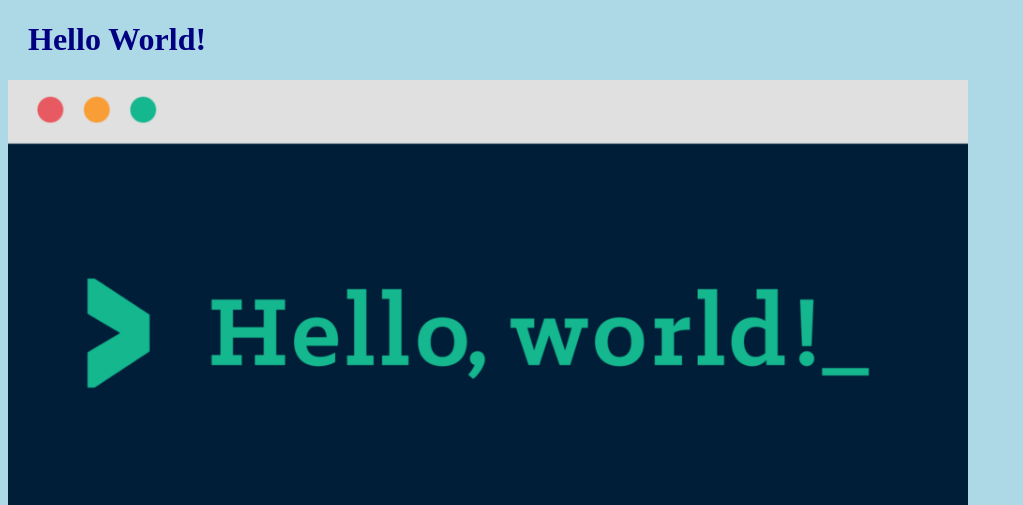
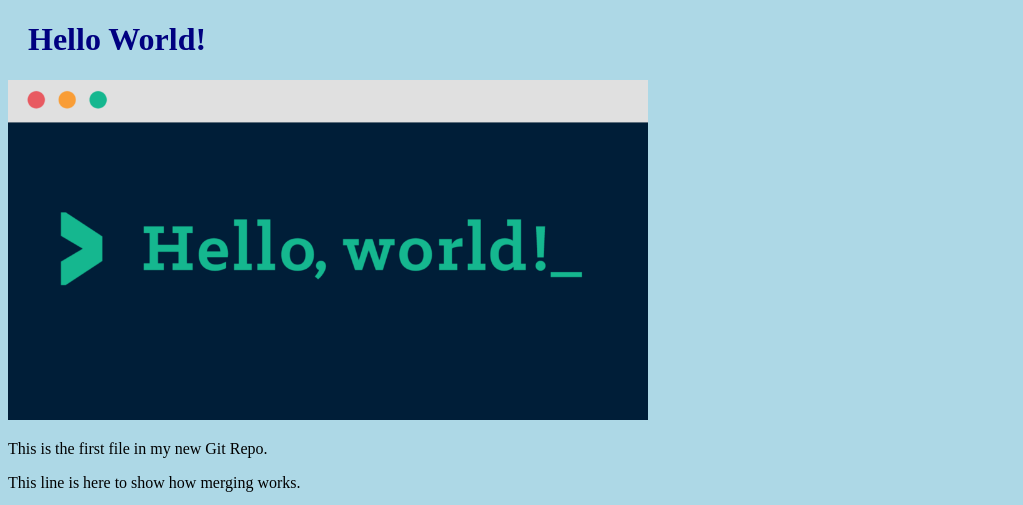
Before and after one commit to Navninja7/navninja.github.io, a plain HTML site: page index.html in a window 1280 px wide. Shown: the top 505 px of the page, without its empty margins (0-1023 px from the left). Drawn offline with Linux system fonts and the light colour scheme.

Commit message:
Updated index.html. Resized image

```diff
--- a/index.html
+++ b/index.html
@@ -6,7 +6,7 @@
     </head>
     <body>
     <h1>Hello World!</h1>
-        <div><img src="Hello_World.png" alt="Hello World from Space" style="width: 100%;max-width: 960px"></div>
+        <div><img src="Hello_World.png" alt="Hello World from Space" style="width: 100%;max-width: 640px"></div>
         <p>This is the first file in my new Git Repo.</p>
         <p>This line is here to show how merging works.</p>
         <p>A new line in our file!</p>
```
